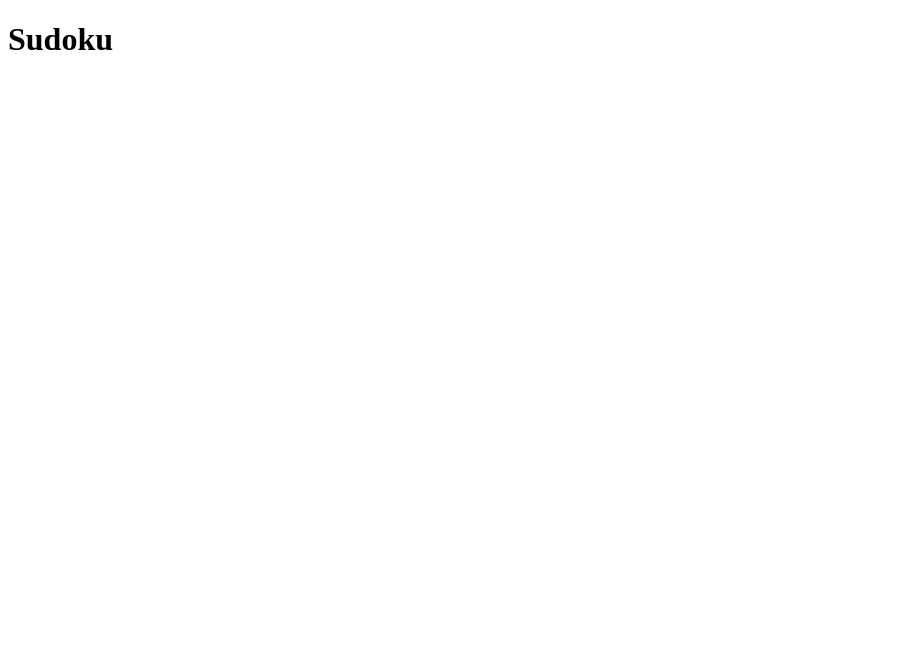
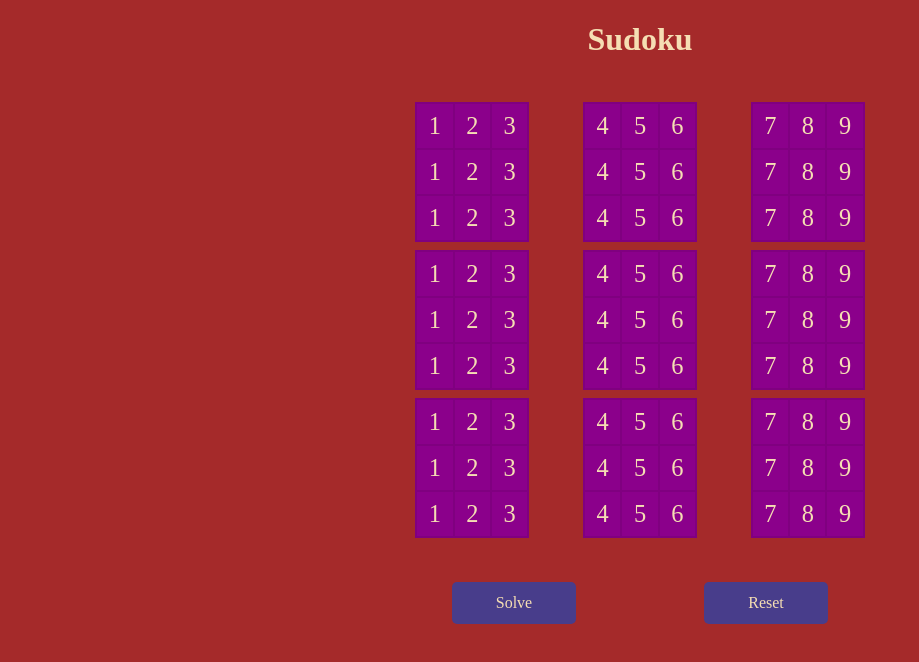
Before and after one commit to MBM1607/Sudoku, a plain HTML site: page index.html in a window 1280 px wide. Shown: the whole page, without its empty margins (0-919 px from the left). Drawn offline with Linux system fonts and the light colour scheme.

Commit message:
Setup html and css
- Created the sudoku table in html
- Provided adquate css styling for now
- created the buttons required for future functionality
- Setup basic js for interacting with button clicks and
  assigning digits from array to table

```diff
--- a/index.html
+++ b/index.html
@@ -8,6 +8,183 @@
 	</head>
 	<body>
 		<h1>Sudoku</h1>
+		<div id="sudoku-table">
+			<table class="sudoku-subtable sudoku-start-col">
+				<tbody>
+					<tr class="row">
+						<td id="cell-1" class="cell">0</td>
+						<td id="cell-2" class="cell">0</td>
+						<td id="cell-3" class="cell">0</td>
+					</tr>
+					<tr class="row">
+						<td id="cell-10" class="cell">0</td>
+						<td id="cell-11" class="cell">0</td>
+						<td id="cell-12" class="cell">0</td>
+					</tr>
+					<tr class="row">
+						<td id="cell-19" class="cell">0</td>
+						<td id="cell-20" class="cell">0</td>
+						<td id="cell-21" class="cell">0</td>
+					</tr>
+				</tbody>
+			</table>
+			<table class="sudoku-subtable">
+				<tbody>
+					<tr class="row">
+						<td id="cell-4" class="cell">0</td>
+						<td id="cell-5" class="cell">0</td>
+						<td id="cell-6" class="cell">0</td>
+					</tr>
+					<tr class="row">
+						<td id="cell-13" class="cell">0</td>
+						<td id="cell-14" class="cell">0</td>
+						<td id="cell-15" class="cell">0</td>
+					</tr>
+					<tr class="row">
+						<td id="cell-22"  class="cell">0</td>
+						<td id="cell-23" class="cell">0</td>
+						<td id="cell-24" class="cell">0</td>
+					</tr>
+				</tbody>
+			</table>
+			<table class="sudoku-subtable sudoku-end-col">
+				<tbody>
+					<tr class="row">
+						<td id="cell-7" class="cell">0</td>
+						<td id="cell-8" class="cell">0</td>
+						<td id="cell-9" class="cell">0</td>
+					</tr>
+					<tr class="row">
+						<td id="cell-16" class="cell">0</td>
+						<td id="cell-17" class="cell">0</td>
+						<td id="cell-18" class="cell">0</td>
+					</tr>
+					<tr class="row">
+						<td id="cell-25" class="cell">0</td>
+						<td id="cell-26" class="cell">0</td>
+						<td id="cell-27" class="cell">0</td>
+					</tr>
+				</tbody>
+			</table>
+			<table class="sudoku-subtable sudoku-start-col">
+				<tbody>
+					<tr class="row">
+						<td id="cell-28" class="cell">0</td>
+						<td id="cell-29" class="cell">0</td>
+						<td id="cell-30" class="cell">0</td>
+					</tr>
+					<tr class="row">
+						<td id="cell-37" class="cell">0</td>
+						<td id="cell-38" class="cell">0</td>
+						<td id="cell-39" class="cell">0</td>
+					</tr>
+					<tr class="row">
+						<td id="cell-46" class="cell">0</td>
+						<td id="cell-47" class="cell">0</td>
+						<td id="cell-48" class="cell">0</td>
+					</tr>
+				</tbody>
+			</table>
+			<table class="sudoku-subtable">
+				<tbody>
+					<tr class="row">
+						<td id="cell-31" class="cell">0</td>
+						<td id="cell-32" class="cell">0</td>
+						<td id="cell-33" class="cell">0</td>
+					</tr>
+					<tr class="row">
+						<td id="cell-40" class="cell">0</td>
+						<td id="cell-41" class="cell">0</td>
+						<td id="cell-42" class="cell">0</td>
+					</tr>
+					<tr class="row">
+						<td id="cell-49" class="cell">0</td>
+						<td id="cell-50" class="cell">0</td>
+						<td id="cell-51" class="cell">0</td>
+					</tr>
+				</tbody>
+			</table>
+			<table class="sudoku-subtable sudoku-end-col">
+				<tbody>
+					<tr class="row">
+						<td id="cell-34" class="cell">0</td>
+						<td id="cell-35" class="cell">0</td>
+						<td id="cell-36" class="cell">0</td>
+					</tr>
+					<tr class="row">
+						<td id="cell-43" class="cell">0</td>
+						<td id="cell-44"class="cell">0</td>
+						<td id="cell-45" class="cell">0</td>
+					</tr>
+					<tr class="row">
+						<td id="cell-52" class="cell">0</td>
+						<td id="cell-53" class="cell">0</td>
+						<td id="cell-54" class="cell">0</td>
+					</tr>
+				</tbody>
+			</table>
+			<table class="sudoku-subtable sudoku-start-col">
+				<tbody>
+					<tr class="row">
+						<td id="cell-55" class="cell">0</td>
+						<td id="cell-56" class="cell">0</td>
+						<td id="cell-57" class="cell">0</td>
+					</tr>
+					<tr class="row">
+						<td id="cell-64" class="cell">0</td>
+						<td id="cell-65" class="cell">0</td>
+						<td id="cell-66" class="cell">0</td>
+					</tr>
+					<tr class="row">
+						<td id="cell-73" class="cell">0</td>
+						<td id="cell-74" class="cell">0</td>
+						<td id="cell-75" class="cell">0</td>
+					</tr>
+				</tbody>
+			</table>
+			<table class="sudoku-subtable">
+				<tbody>
+					<tr class="row">
+						<td id="cell-58" class="cell">0</td>
+						<td id="cell-59" class="cell">0</td>
+						<td id="cell-60" class="cell">0</td>
+					</tr>
+					<tr class="row">
+						<td id="cell-67" class="cell">0</td>
+						<td id="cell-68" class="cell">0</td>
+						<td id="cell-69" class="cell">0</td>
+					</tr>
+					<tr class="row">
+						<td id="cell-76" class="cell">0</td>
+						<td id="cell-77" class="cell">0</td>
+						<td id="cell-78" class="cell">0</td>
+					</tr>
+				</tbody>
+			</table>
+			<table class="sudoku-subtable sudoku-end-col">
+				<tbody>
+					<tr class="row">
+						<td id="cell-61" class="cell">0</td>
+						<td id="cell-62" class="cell">0</td>
+						<td id="cell-63" class="cell">0</td>
+					</tr>
+					<tr class="row">
+						<td id="cell-70" class="cell">0</td>
+						<td id="cell-71" class="cell">0</td>
+						<td id="cell-72" class="cell">0</td>
+					</tr>
+					<tr class="row">
+						<td id="cell-79" class="cell">0</td>
+						<td id="cell-80" class="cell">0</td>
+						<td id="cell-81" class="cell">0</td>
+					</tr>
+				</tbody>
+			</table>
+		</div>
+		<div class="controls">
+			<div id="solve-button" class="button">Solve</div>
+			<div id="reset-button" class="button">Reset</div>
+		</div>
 	</body>
 	<script src="script.js"></script>
 </html>
--- a/script.js
+++ b/script.js
@@ -0,0 +1,21 @@
+
+document.getElementById("solve-button").addEventListener("click", solveSudoku);
+document.getElementById("reset-button").addEventListener("click", resetSuduko);
+
+function solveSudoku() {
+	console.log(arguments);
+}
+
+function resetSuduko() {
+	console.log(arguments);
+}
+
+let sudokuTable = [];
+
+for (let i = 0; i < 9; i++) {
+	sudokuTable.push([])
+	for (let j = 0; j < 9; j++) {
+		sudokuTable[i].push((j + 1) + (i * 9));
+		document.getElementById(`cell-${sudokuTable[i][j]}`).innerHTML = j + 1;
+	}
+}
--- a/style.css
+++ b/style.css
@@ -0,0 +1,67 @@
+:root {
+	box-sizing: border-box;
+	margin: 0;
+	padding: 0;
+}
+
+body {
+	background-color: brown;
+	color: wheat;
+	text-align: center;
+}
+
+h1 {
+	font-size: 2rem;
+}
+
+#sudoku-table {
+	width: 50%;
+	margin: 2.725rem auto;
+	display: grid;
+	grid-template-columns: 1fr 1fr 1fr;
+	grid-gap: 0.5rem;
+	font-size: 1.525rem;
+}
+
+.sudoku-subtable {
+	display: flex;
+	justify-content: center;
+}
+
+.sudoku-start-col {
+	justify-content: end;
+}
+
+.sudoku-end-col {
+	justify-content: start;
+}
+
+.sudoku-subtable tbody {
+	background-color: purple;
+}
+
+.cell {
+	background-color: darkmagenta;
+	padding: 0.5rem 0.725rem
+}
+
+.controls {
+	width: 50%;
+	margin: auto;
+	display: flex;
+	justify-content: space-evenly;
+}
+
+.button {
+	width: 124px;
+	height: 42px;
+	background-color: darkslateblue;
+	cursor: pointer;
+	line-height: 42px;
+	border-radius: 5px;
+	transition: all 0.5s cubic-bezier(0.23, 1, 0.320, 1);
+}
+
+.button:hover {
+	transform: scale(1.075);
+}
```
Lines whose indentation alone changed are shown as unchanged.
